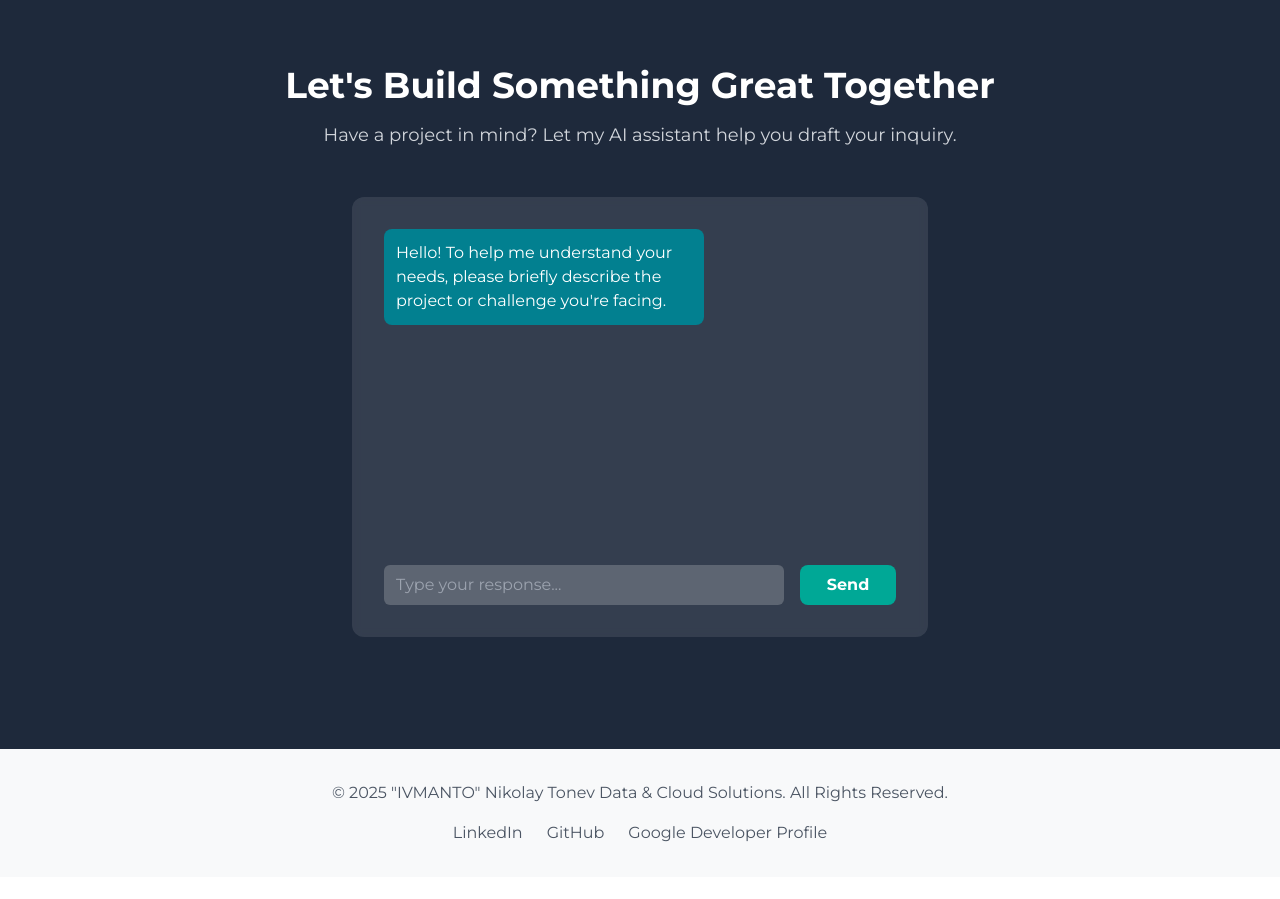
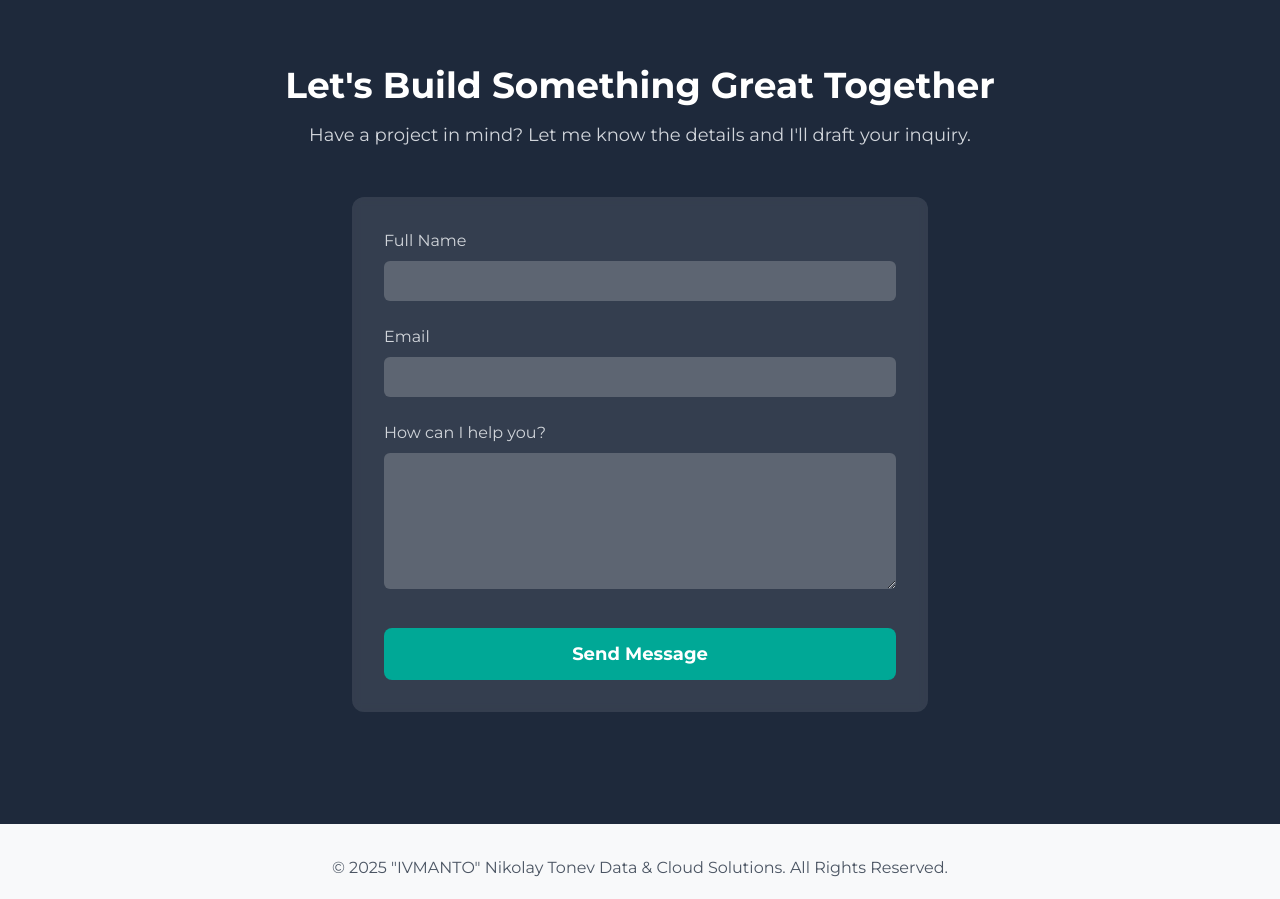
Before and after one commit to dasiyes/ivmanto.com, a Vue app: page / in a window 1280 px wide. Shown: the part 2340-3239 px from the top of the page. Before the commit the page ends 3217 px from the top, so only its background shows below. Built offline with nearby package versions, Linux system fonts and the light colour scheme.

Commit message:
Contact form implemented

```diff
--- /dev/null
+++ b/src/components/ContactForm.vue
@@ -0,0 +1,102 @@
+<script setup lang="ts">
+import { ref } from 'vue'
+
+const formData = ref({
+  name: '',
+  email: '',
+  message: '',
+})
+
+const formState = ref<'idle' | 'submitting' | 'success' | 'error'>('idle')
+const errorMessage = ref('')
+
+async function handleSubmit() {
+  formState.value = 'submitting'
+  errorMessage.value = ''
+
+  try {
+    const response = await fetch('/api/contact', {
+      method: 'POST',
+      headers: {
+        'Content-Type': 'application/json',
+      },
+      body: JSON.stringify(formData.value),
+    })
+
+    if (!response.ok) {
+      const errorText = await response.text()
+      throw new Error(errorText || 'An unknown error occurred.')
+    }
+
+    formState.value = 'success'
+    // Optionally reset form after a delay
+    setTimeout(() => {
+      formData.value = { name: '', email: '', message: '' }
+      formState.value = 'idle'
+    }, 3000)
+  } catch (err: any) {
+    formState.value = 'error'
+    errorMessage.value = err.message
+  }
+}
+</script>
+
+<template>
+  <div class="max-w-xl mx-auto bg-white/10 p-6 md:p-8 rounded-xl backdrop-blur-sm">
+    <div v-if="formState === 'success'" class="text-center p-8">
+      <h3 class="text-2xl font-bold text-green-400">Thank You!</h3>
+      <p class="text-gray-300 mt-2">
+        Your message has been sent successfully. I'll get back to you shortly.
+      </p>
+    </div>
+    <form v-else @submit.prevent="handleSubmit">
+      <div class="space-y-6">
+        <div>
+          <label for="name" class="block text-gray-300 font-medium mb-2">Full Name</label>
+          <input
+            type="text"
+            id="name"
+            v-model="formData.name"
+            required
+            class="w-full bg-white/20 border-transparent rounded-md py-2 px-3 text-white focus:ring-accent focus:border-accent"
+          />
+        </div>
+        <div>
+          <label for="email" class="block text-gray-300 font-medium mb-2">Email</label>
+          <input
+            type="email"
+            id="email"
+            v-model="formData.email"
+            required
+            class="w-full bg-white/20 border-transparent rounded-md py-2 px-3 text-white focus:ring-accent focus:border-accent"
+          />
+        </div>
+        <div>
+          <label for="message" class="block text-gray-300 font-medium mb-2"
+            >How can I help you?</label
+          >
+          <textarea
+            id="message"
+            v-model="formData.message"
+            required
+            rows="5"
+            class="w-full bg-white/20 border-transparent rounded-md py-2 px-3 text-white focus:ring-accent focus:border-accent"
+          ></textarea>
+        </div>
+      </div>
+      <div class="mt-8">
+        <button
+          type="submit"
+          :disabled="formState === 'submitting'"
+          class="w-full bg-accent text-white font-bold py-3 px-6 rounded-lg hover:bg-opacity-90 transition-all text-lg disabled:bg-gray-500 disabled:cursor-not-allowed"
+        >
+          <span v-if="formState === 'submitting'">Sending...</span>
+          <span v-else>Send Message</span>
+        </button>
+      </div>
+      <div v-if="formState === 'error'" class="mt-4 text-center text-red-400">
+        <p>Error: {{ errorMessage }}</p>
+      </div>
+    </form>
+  </div>
+</template>
--- a/src/views/HomeView.vue
+++ b/src/views/HomeView.vue
@@ -1,5 +1,6 @@
 <script setup lang="ts">
 import HeroInfographic from '@/components/sections/HeroInfographicSection.vue'
+import ContactForm from '@/components/ContactForm.vue'
 import { RouterLink } from 'vue-router'
 import { articles } from '@/data/articles'
 import { computed } from 'vue'
@@ -110,32 +111,10 @@ const featuredArticles = computed(() =>
         <div class="text-center mb-12">
           <h2 class="text-3xl md:text-4xl font-bold">Let's Build Something Great Together</h2>
           <p class="text-lg text-gray-300 mt-4 max-w-2xl mx-auto">
-            Have a project in mind? Let my AI assistant help you draft your inquiry.
+            Have a project in mind? Let me know the details and I'll draft your inquiry.
           </p>
         </div>
-        <div class="max-w-xl mx-auto bg-white/10 p-6 md:p-8 rounded-xl backdrop-blur-sm">
-          <div>
-            <div class="h-80 overflow-y-auto pr-2 space-y-4 mb-4">
-              <div class="flex justify-start">
-                <div class="p-3 rounded-lg max-w-xs bg-secondary text-white">
-                  Hello! To help me understand your needs, please briefly describe the project or
-                  challenge you're facing.
-                </div>
-              </div>
-            </div>
-            <div class="flex gap-4">
-              <input
-                type="text"
-                placeholder="Type your response..."
-                class="flex-grow bg-white/20 border-transparent rounded-md py-2 px-3 text-white focus:ring-accent focus:border-accent"
-              /><button
-                class="bg-accent text-white font-bold py-2 px-5 rounded-lg hover:bg-opacity-90 transition-all flex items-center justify-center w-24"
-              >
-                <span>Send</span>
-              </button>
-            </div>
-          </div>
-        </div>
+        <ContactForm />
       </div>
     </section>
   </div>
```
Also changed, not shown: 2 other files (tests, documents, lock files or other folders).
